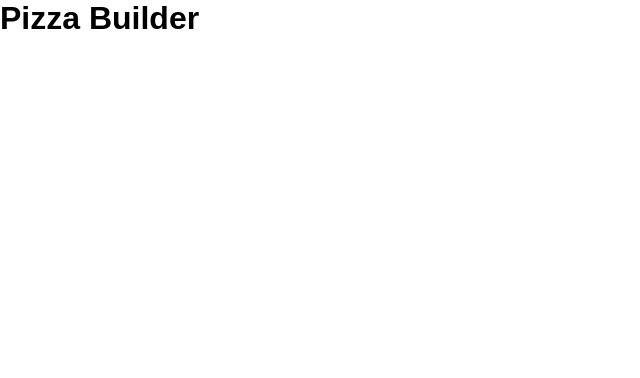
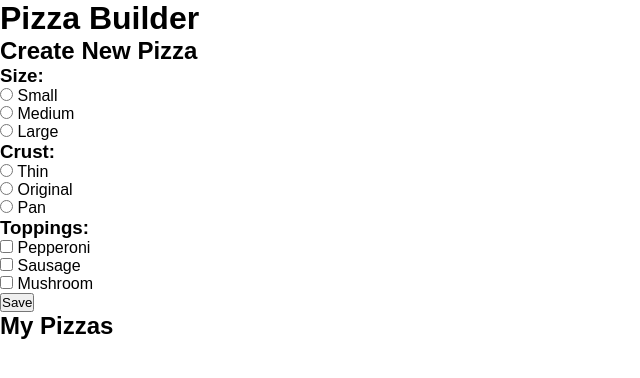
Before and after one commit to sgaona21/Pizza-Builder, a plain HTML site: page index.html in a window 1280 px wide. Shown: the whole page, without its empty margins (0-640 px from the left). Drawn offline with Linux system fonts and the light colour scheme; a web font is replaced by a local one.

Commit message:
create new pizza

```diff
--- a/index.html
+++ b/index.html
@@ -12,5 +12,54 @@
 </head>
 <body>
     <h1>Pizza Builder</h1>
+        <h2>Create New Pizza</h2>
+            <form>
+                <h3>Size:</h2>
+                    <div>
+                    <input type="radio" id="small" value="size_small" name="size">
+                    <label for="small">Small</label>
+                    </div>
+                    <div>
+                    <input type="radio" id="medium" value="pizza_medium" name="size">
+                    <label for="medium">Medium</label>
+                    </div>
+                    <div>
+                    <input type="radio" id="large" value="pizza_large" name="size">
+                    <label for="large">Large</label>
+                    </div>
+
+                    <h3>Crust:</h2>
+                        <div>
+                        <input type="radio" id="thin" value="thin_crust" name="crust">
+                        <label for="thin">Thin</label>
+                        </div>
+                        <div>
+                        <input type="radio" id="original" value="crust_original" name="crust">
+                        <label for="original">Original</label>
+                        </div>
+                        <div>
+                        <input type="radio" id="pan" value="crust_pan" name="crust">
+                        <label for="pan">Pan</label>
+                        </div>
+
+                    <h3>Toppings:</h2>
+                        <div>
+                        <input type="checkbox" id="pepperoni" value="topping_pepperoni" name="toppings">
+                        <label for="pepperoni">Pepperoni</label>
+                        </div>
+                        <div>
+                        <input type="checkbox" id="sausage" value="topping_sausage" name="toppings">
+                        <label for="sausage">Sausage</label>
+                        </div>
+                        <div>
+                        <input type="checkbox" id="mushroom" value="topping_mushroom" name="toppings">
+                        <label for="mushroom">Mushroom</label>
+                        </div>
+
+                        <input type="submit" id="save" value="Save">
+                </form>
+        <h2>My Pizzas</h2>
+
+
 </body>
 </html>
```
